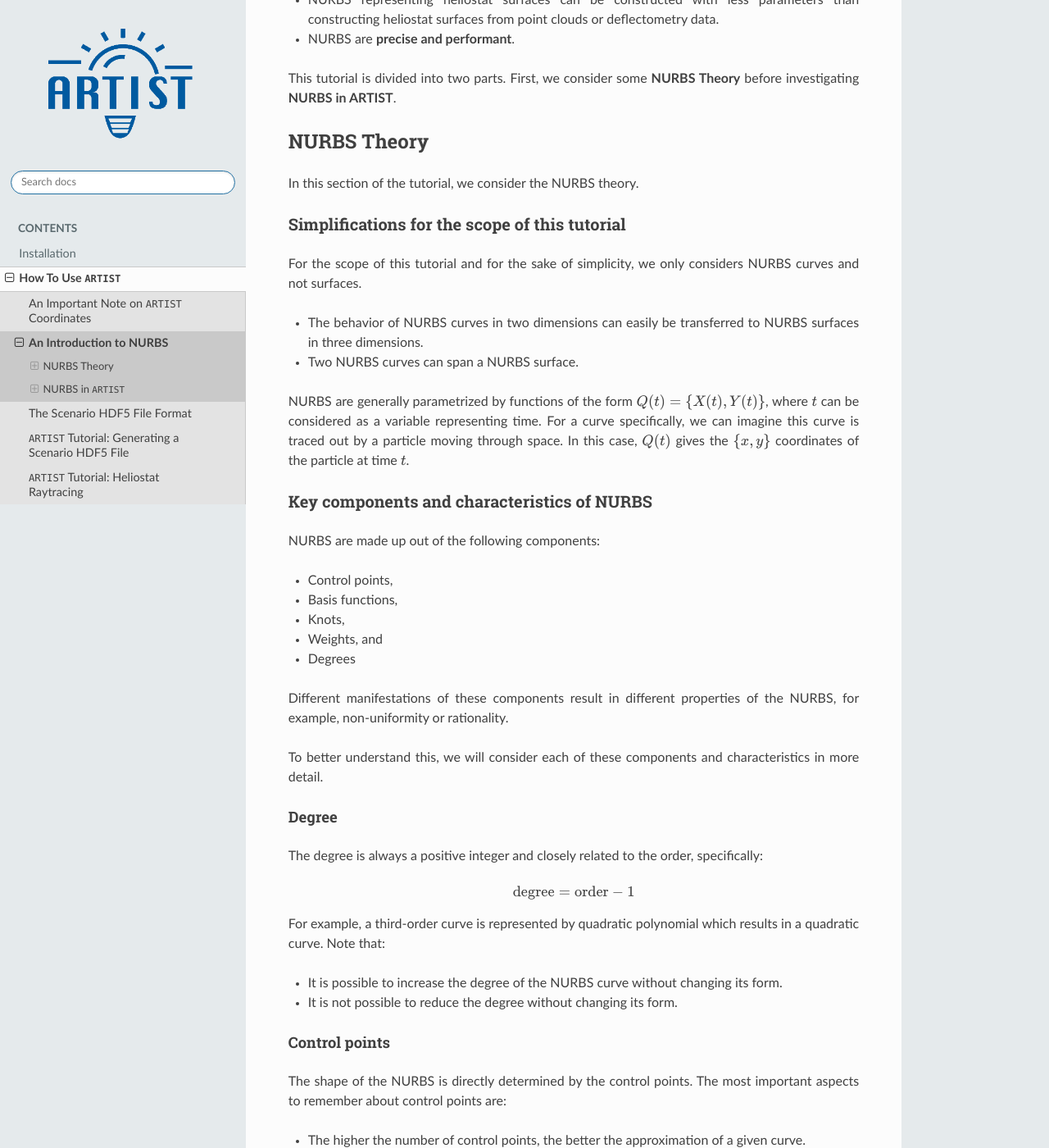
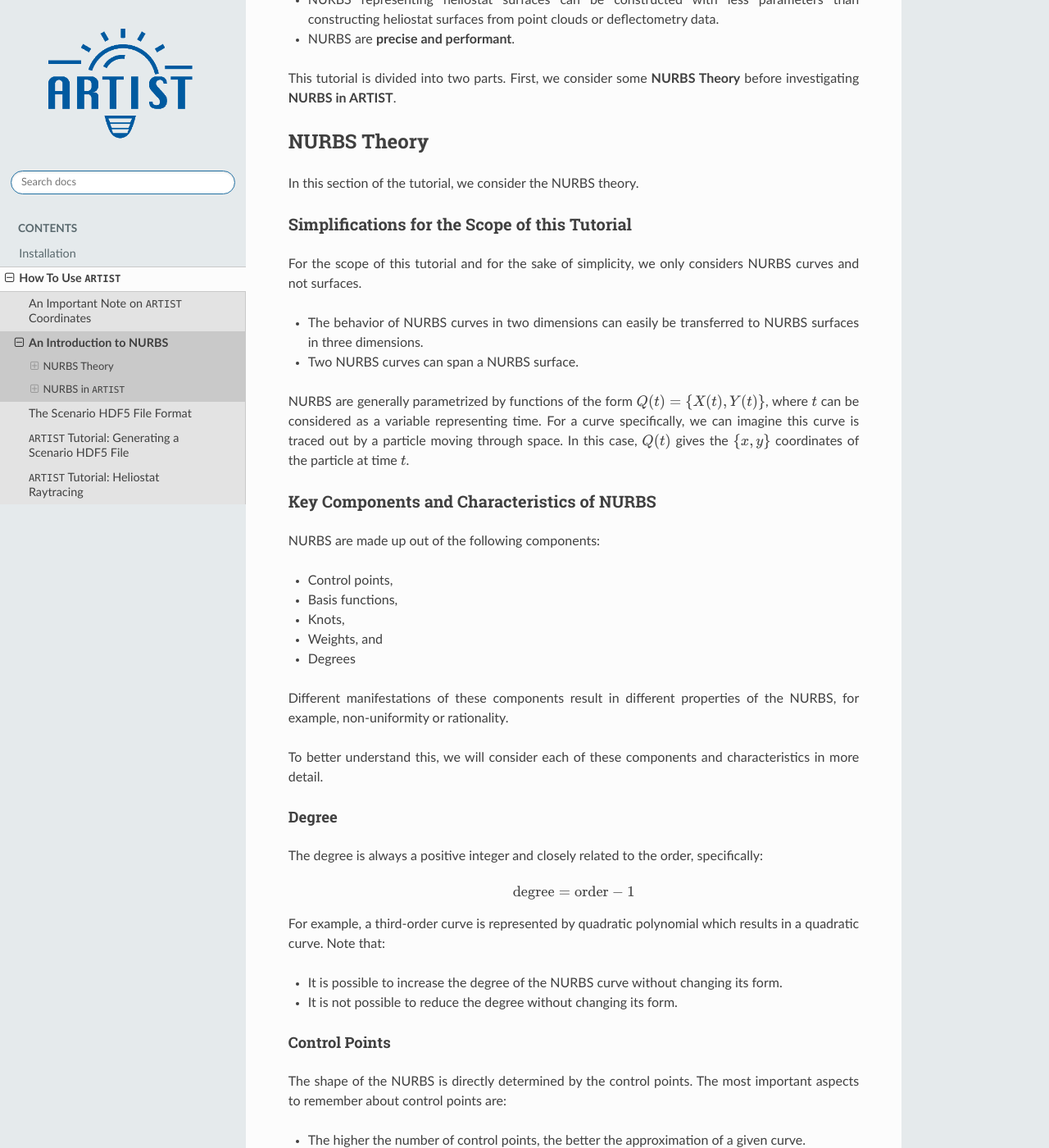
Before and after one commit to ARTIST-Association/ARTIST, a Sphinx documentation site: the page built from docs/nurbs_tutorial.rst, in a window 1280 px wide and 1400 px high, scrolled down 336 px. Shown: the whole window at 82% size. Built offline with Sphinx 7.4.7 and the Read the Docs theme 2.0.0, drawn with Linux system fonts in a browser that asks for light colours; nearby versions of some CDN libraries; some web fonts are replaced; library files that are not in the unit come from our copies; some of the changed text lies outside the part shown.

Commit message:
change title case in headings

```diff
--- a/docs/nurbs_tutorial.rst
+++ b/docs/nurbs_tutorial.rst
@@ -19,7 +19,7 @@ NURBS Theory
 
 In this section of the tutorial, we consider the NURBS theory.
 
-Simplifications for the scope of this tutorial
+Simplifications for the Scope of this Tutorial
 ^^^^^^^^^^^^^^^^^^^^^^^^^^^^^^^^^^^^^^^^^^^^^^
 
 For the scope of this tutorial and for the sake of simplicity, we only considers NURBS curves and not surfaces.
@@ -32,7 +32,7 @@ considered as a variable representing time. For a curve specifically, we can ima
 particle moving through space. In this case, :math:`Q(t)` gives the :math:`\{x, y\}` coordinates of the particle at
 time :math:`t`.
 
-Key components and characteristics of NURBS
+Key Components and Characteristics of NURBS
 ^^^^^^^^^^^^^^^^^^^^^^^^^^^^^^^^^^^^^^^^^^^
 
 NURBS are made up out of the following components:
@@ -62,7 +62,7 @@ For example, a third-order curve is represented by quadratic polynomial which re
 - It is possible to increase the degree of the NURBS curve without changing its form.
 - It is not possible to reduce the degree without changing its form.
 
-Control points
+Control Points
 """"""""""""""
 
 The shape of the NURBS is directly determined by the control points. The most important aspects to remember about
@@ -99,7 +99,7 @@ We can express this idea mathematically via
 where :math:`k = \text{order}` with :math:`\text{order} = \text{degree} + 1`, :math:`n = \text{number of control points}`,
 :math:`B` are the control points, and :math:`N` represents the basis functions.
 
-Basis functions
+Basis Functions
 """""""""""""""
 
 Basis functions are assigned to control points with each control point having a corresponding basis function.
@@ -172,7 +172,7 @@ Using our knowledge on knots, we can now formulate the following mathematical de
 
 where :math:`x_i` is the i-th knot in the knot vector.
 
-Knot span
+Knot Span
 """""""""
 
 We already discussed the knot span, however, there are a few important terms we need to define:
@@ -186,7 +186,7 @@ We already discussed the knot span, however, there are a few important terms we
   knot spans of the same length inbetween. For example, the knot vector :math:`[0,0,0,1,2,3,4,4,4]` describes
   *uniformity* for a degree of 3.
 
-Control weights
+Control Weights
 """""""""""""""
 
 The last aspect of NURBS we want to consider is the control weights. The control weights are responsible for the
```
